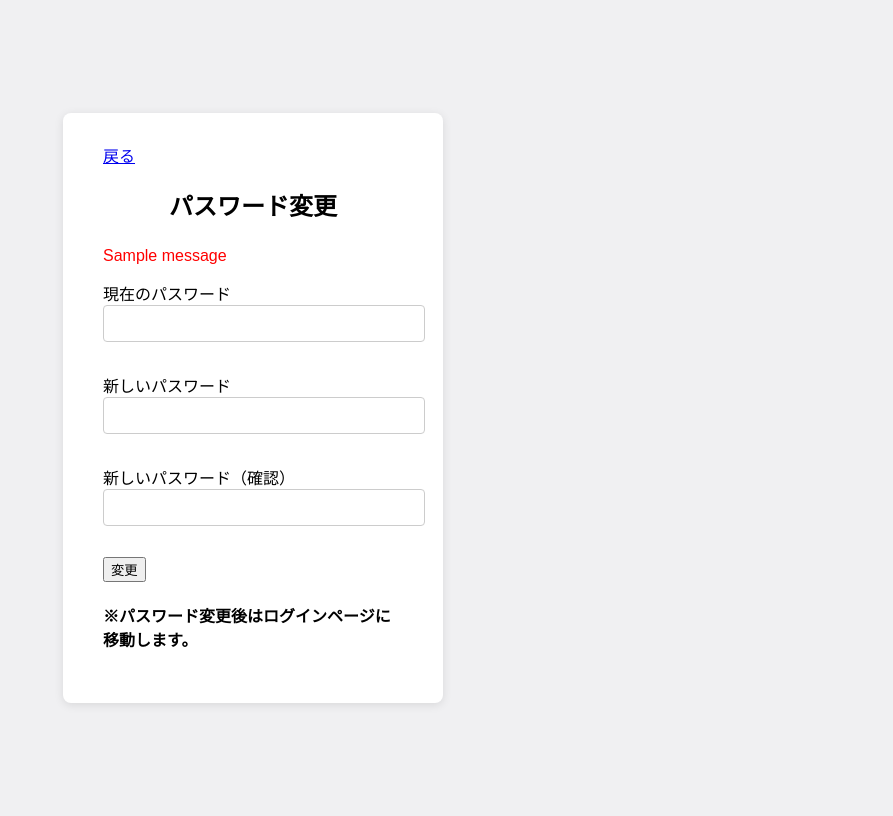
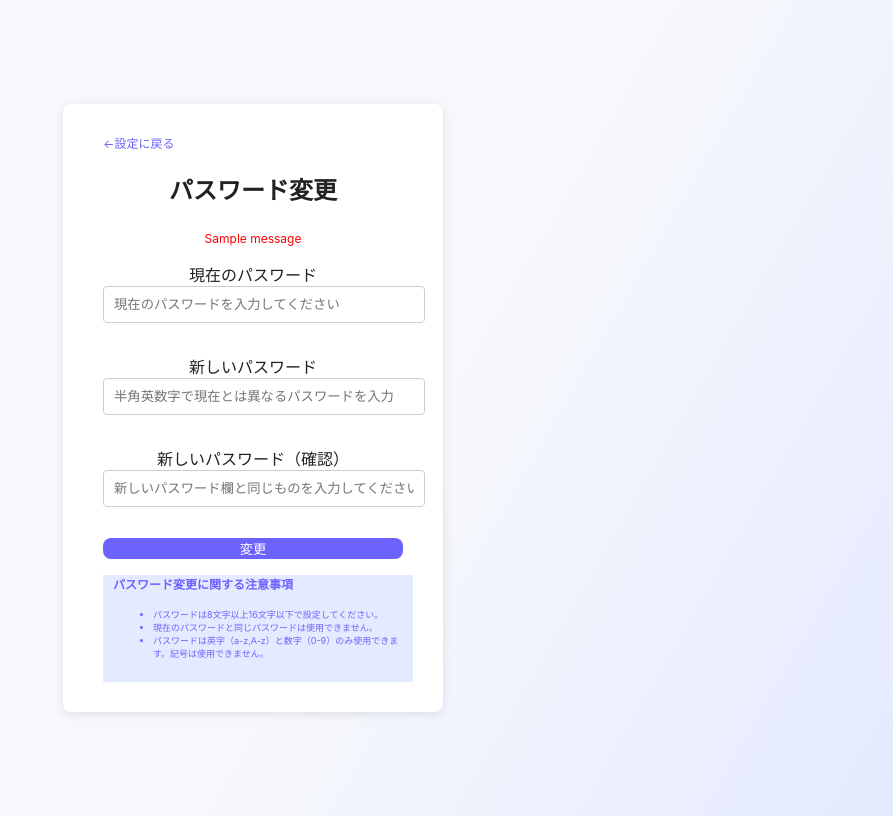
Before and after one commit to tai-ymmt/AI-note_app, a Flask app: page /changePassword in a window 1280 px wide. Shown: the whole page, without its empty margins (387-1280 px from the left). Run offline with Flask 3, Linux system fonts and the light colour scheme; a user stored in the database is signed in; tables that the repository leaves empty hold one stand-in row (values such as "Sample post"); one stand-in notice (Sample message) is shown; parts of the project's set-up code (start-up, migrations or seed data) failed here and were passed over.

Commit message:
デザインある程度完成

```diff
--- a/app.py
+++ b/app.py
@@ -36,21 +36,23 @@ def login():
         user = User.query.filter_by(user_id=form.user_id.data).first()
         if user and check_password_hash(user.password, form.password.data):
             login_user(user)
-            flash('ログインしました。')
-            next_page = request.args.get('next')
-            return redirect(next_page or url_for('index'))
+            return redirect(url_for('index'))
         else:
-            flash('ユーザーIDかパスワードが正しくありません。')
+            flash('ユーザーIDかパスワードが正しくありません。','danger')
             return redirect(url_for('login'))
 
     return render_template('login.html', form=form)
 
+#新規登録
 @app.route('/newUser', methods=['GET', 'POST'])
 def newUser():
     form = NewUserForm()
     if current_user.is_authenticated:
         return redirect(url_for('index'))  # すでにログイン済みならリダイレクト
 
+    if User.query.filter_by(user_id=form.user_id.data).first():
+        flash('そのユーザーIDは使用されています','danger')
+        return render_template('new_user.html', form=form)
 
     if form.validate_on_submit():
         # フォームの入力内容を元に新規ユーザー作成
@@ -63,7 +65,7 @@ def newUser():
         db.session.add(new_user)
         db.session.commit()
 
-        flash('ユーザー登録が完了しました。ログインしてください。')
+        flash('ユーザー登録が完了しました。ログインしてください。','danger')
         return redirect(url_for('login'))  # login ページにリダイレクト
 
     return render_template('new_user.html', form=form)
@@ -73,6 +75,8 @@ def newUser():
 @login_required
 def logout():
     logout_user()
+    flash('ログアウトしました。','success')
+
     return redirect(url_for('login'))
 
 #パスワード変更
@@ -84,19 +88,19 @@ def changePassword():
     if form.validate_on_submit():
         # 現在のパスワードチェック
         if not check_password_hash(current_user.password, form.now_password.data):
-            flash('現在のパスワードが正しくありません')
+            flash('現在のパスワードが正しくありません','danger')
             return render_template('change_pass.html', form=form)
 
         #現在と一致している場合エラー
-        if not check_password_hash(current_user.password, form.changed_password.data):
-            flash('新しいパスワードが現在のパスワードと同じです')
+        if check_password_hash(current_user.password, form.changed_password.data):
+            flash('新しいパスワードが現在のパスワードと同じです','danger')
             return render_template('change_pass.html', form=form)
 
         current_user.password = generate_password_hash(form.changed_password.data)
         db.session.commit()
         #遷移前にログアウト
         logout_user()
-        flash('パスワード変更しました。ログインしてください')
+        flash('パスワード変更しました。ログインしてください','success')
         return redirect(url_for('login'))
 
     return render_template('change_pass.html',form=form)
--- a/forms.py
+++ b/forms.py
@@ -4,8 +4,7 @@ from wtforms.validators import (
     DataRequired, EqualTo, Length, Regexp, ValidationError
 )
 from werkzeug.security import generate_password_hash
-from models import User  # SQLAlchemyのUserモデルをインポート
-from models import Note  # SQLAlchemyのNoteモデルをインポート
+from models import User,  Note  # SQLAlchemyのUserモデルをインポート
 
 #新規登録
 class NewUserForm(FlaskForm):
@@ -13,7 +12,10 @@ class NewUserForm(FlaskForm):
         DataRequired(),
         Length(max=20),
         Regexp(r'^[a-zA-Z0-9]+$', message='ユーザー名は半角英数字のみ使用できます。')
-    ])
+
+    ],
+    render_kw={"placeholder": "半角英数字で入力をお願いします"}
+    )
 
     password = PasswordField('パスワード', validators=[
         DataRequired(),
@@ -22,13 +24,17 @@ class NewUserForm(FlaskForm):
             r'^[a-zA-z0-9]+$',
             message='パスワードは半角英数字のみで作成してください'
         )
-    ])
+    ],
+    render_kw={"placeholder": "半角英数字で8~16文字で入力をお願いします"}
+    )
 
     confirm = PasswordField('パスワード（確認）', validators=[
         DataRequired(),
         Length(min=8, max=16, message='パスワードは8文字以上16文字以下で入力してください。'),
         EqualTo('password', message='パスワードが一致しません。')
-    ])
+    ],
+    render_kw={"placeholder": "パスワード欄と同じものを入力してください"}
+    )
 
     submit = SubmitField('登録')
 
@@ -44,12 +50,18 @@ class NewUserForm(FlaskForm):
 #ログインフォーム
 class LoginForm(FlaskForm):
     user_id = StringField('ユーザーID', validators=[
+        DataRequired(),
         Length(max=20)
-    ])
+    ],
+    render_kw={"placeholder": "半角英数字で20文字以内"}
+    )
 
     password = PasswordField('パスワード', validators=[
-        Length(max=16)
-    ])
+        DataRequired(),
+        Length(min=8, max=16, message='パスワードは8文字以上')
+    ],
+    render_kw={"placeholder": "半角英数字で8文字以上"}
+    )
 
     submit = SubmitField('ログイン')
 
@@ -63,7 +75,9 @@ class ChangePasswordForm(FlaskForm):
     now_password = PasswordField('現在のパスワード', validators=[
         DataRequired(),
         Length(min=8,max=16)
-    ])
+    ],
+    render_kw={"placeholder": "現在のパスワードを入力してください"}
+    )
 
     changed_password = PasswordField('新しいパスワード', validators=[
         DataRequired(),
@@ -72,14 +86,18 @@ class ChangePasswordForm(FlaskForm):
             r'^[a-zA-Z0-9]+$',
             message='パスワードは半角英数字のみで作成してください'
             )
-    ])
+    ],
+    render_kw={"placeholder": "半角英数字で現在とは異なるパスワードを入力"}
+    )
 
     changed_confirm = PasswordField('新しいパスワード（確認）', validators=[
         DataRequired(),
         Length(min=8, max=16),
         EqualTo('changed_password', message='パスワードが一致しません。')
 
-    ])
+    ],
+    render_kw={"placeholder": "新しいパスワード欄と同じものを入力してください"}
+    )
 
     submit = SubmitField('変更')
 
--- a/static/style.css
+++ b/static/style.css
@@ -1,23 +1,58 @@
-/*loginページデザイン*/
+/*共通デザイン*/
 body {
-    font-family: Arial, sans-serif;
-    background-color: #f0f0f2;
+    font-family: 'Inter', 'Noto Sans JP', sans-serif; color: #222;
+    background: linear-gradient(120deg, #f7f8fc 60%, #e4eaff 100%);
+    color: #222;
     display: flex;
     justify-content: center;
     align-items: center;
     height: 100vh;
 }
+
+
+/*ユーザー情報入力ページデザイン*/
 .login-container {
     background: white;
     padding: 30px 40px;
     border-radius: 8px;
     box-shadow: 0px 2px 10px rgba(0,0,0,0.1);
     width: 300px;
+    text-align: center;
 }
-h2 {
+.access_page {
     text-align: center;
     margin-bottom: 25px;
 }
+.access_btn {
+    background: #6c63ff;
+    color: #fff;
+    width: 300px;
+    border-radius: 8px;
+    border: none;
+}
+.access_label {
+    opacity: 0.5;
+    font-size: 12px;
+}
+.pass_label{
+    background: #e4eaff;
+    font-size: 12px;
+    color: #6c63ff;
+    text-align: left;
+    padding: 0px 10px 10px;
+    width: 290px;
+}
+.pass_label li{
+    font-size: 9px;
+
+}
+.move_custom {
+    color: #6c63ff;
+     text-decoration: none;
+     text-align: left;
+     font-size: 12px;
+}
+
 input[type="text"],
 input[type="password"] {
     width: 100%;
@@ -26,17 +61,19 @@ input[type="password"] {
     border: 1px solid #ccc;
     border-radius: 4px;
 }
-button {
-    width: 100%;
-    padding: 10px;
-    background-color: #337ab7;
-    color: white;
-    border: none;
-    border-radius: 4px;
-    cursor: pointer;
-}
+
+/*エラーメッセージ対応*/
 .message {
     color: red;
     text-align: center;
     margin-bottom: 10px;
+    font-size: 12px;
 }
+
+/*flashメッセージ適応*/
+ .flash-message.success {
+     color: green;
+}
+ .flash-message.danger {
+     color: red;
+}
--- a/templates/change_pass.html
+++ b/templates/change_pass.html
@@ -8,12 +8,12 @@
 </head>
 <body>
 <div class="login-container">
-    <a href="/custom"><div>戻る</div></a>
-    <h2>パスワード変更</h2>
+    <a href="/custom" class="move_custom"><div>←設定に戻る</div></a>
+    <h2 class="access_page">パスワード変更</h2>
     {% with messages = get_flashed_messages() %}
       {% if messages %}
         {% for message in messages %}
-          <p style="color:red;">{{ message }}</p>
+          <p class="message">{{ message }}</p>
         {% endfor %}
       {% endif %}
     {% endwith %}
@@ -23,28 +23,47 @@
         <p>
             {{ form.now_password.label }}<br>
             {{ form.now_password(size=16) }}<br>
+            {% if form.now_password.errors %}
+                <div class="message">
                     {% for error in form.now_password.errors %}
-                <span style="color:red;">{{ error }}</span>
+                        <span>{{ error }}</span>
                     {% endfor %}
+                </div>
+            {% endif %}
         </p>
 
         <p>
             {{ form.changed_password.label }}<br>
             {{ form.changed_password(size=16) }}<br>
+            {% if form.changed_password.errors %}
+                <div class='message'>
                     {% for error in form.changed_password.errors %}
-                <span style="color:red;">{{ error }}</span>
+                        <span>{{ error }}</span>
                     {% endfor %}
+                </div>
+            {% endif %}
         </p>
         <p>
             {{ form.changed_confirm.label }}<br>
             {{ form.changed_confirm(size=16) }}<br>
+            {% if form.changed_confirm.errors %}
+                <div class="message">
                     {% for error in form.changed_confirm.errors %}
-                <span style="color:red;">{{ error }}</span>
+                        <span>{{ error }}</span>
                     {% endfor %}
+                </div>
+            {% endif %}
         </p>
 
-        <p>{{form.submit()}}</p>
-        <h4>※パスワード変更後はログインページに移動します。</h4>
+        <p>{{form.submit(class="access_btn")}}</p>
+        <div class="pass_label">
+            <h4>パスワード変更に関する注意事項</h4>
+            <ul>
+                <li>パスワードは8文字以上16文字以下で設定してください。</li>
+                <li>現在のパスワードと同じパスワードは使用できません。</li>
+                <li>パスワードは英字（a-z,A-z）と数字（0-9）のみ使用できます。記号は使用できません。</li>
+            </ul>
+        </div>
     </form>
 
 </div>
```
Also changed, not shown: templates/login.html (+13 -16 lines), templates/new_user.html (+9 -9 lines). Lines whose indentation alone changed are shown as unchanged.
